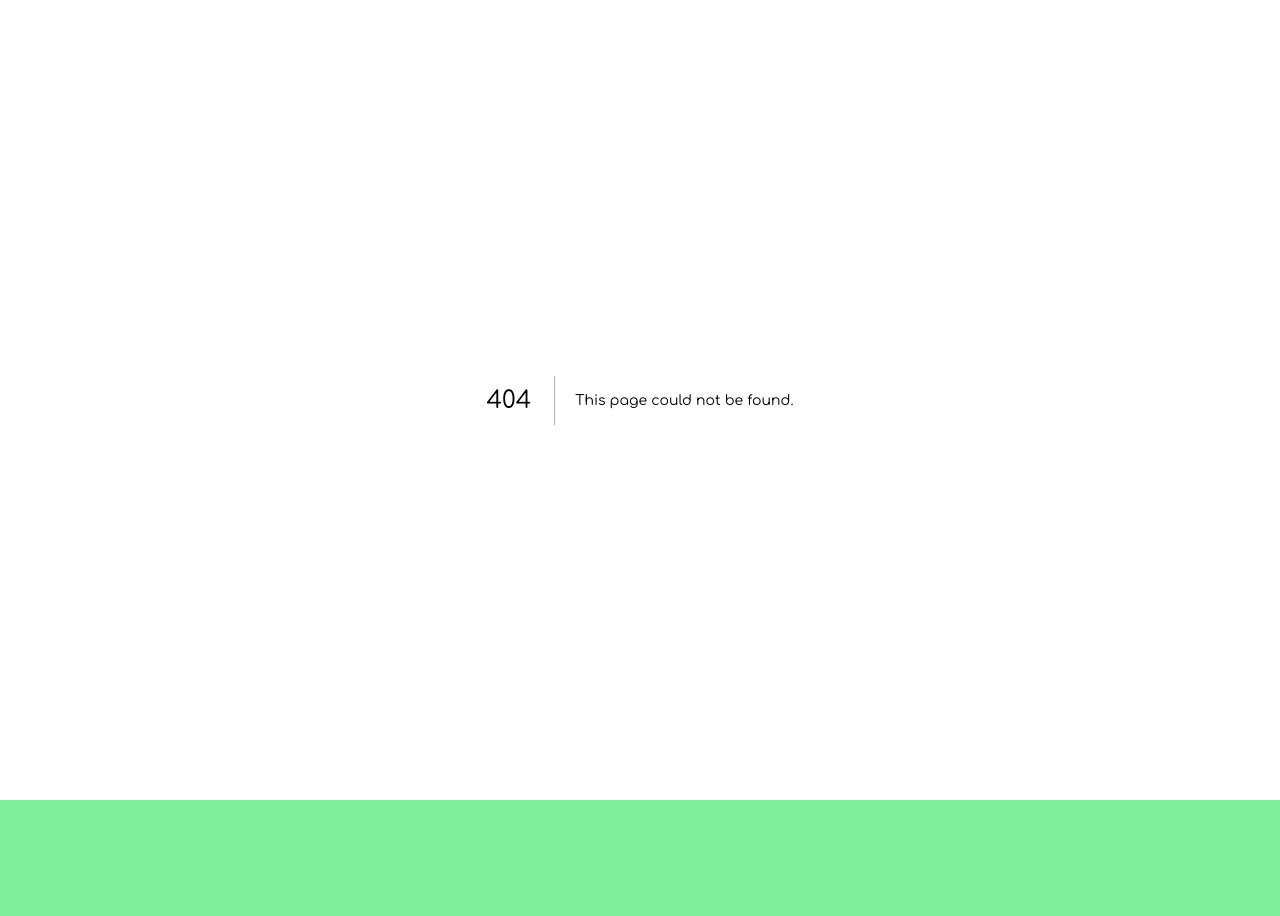
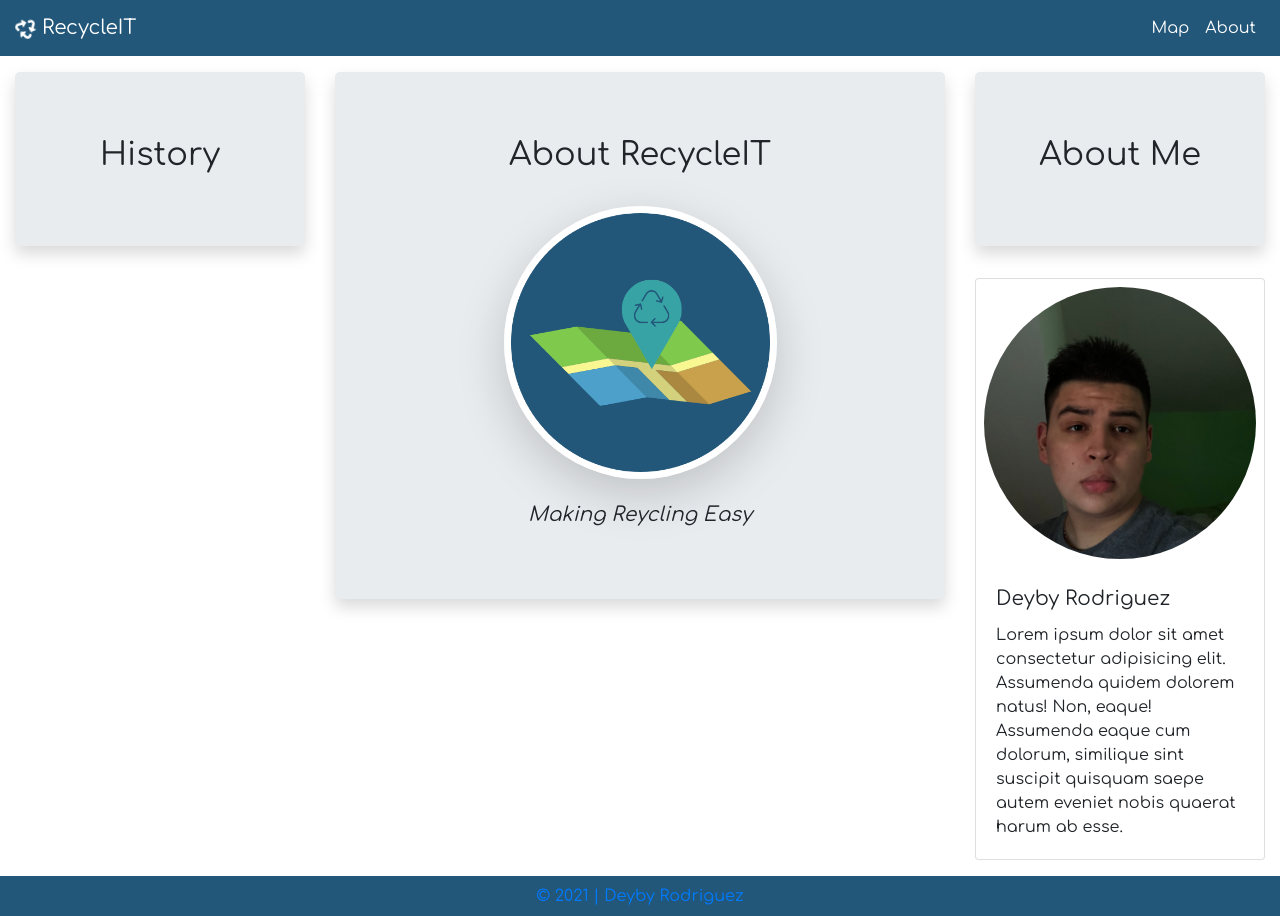
Before and after one commit to deybyr647/RecycleIT, a Next.js app: page /about in a window 1280 px wide. Before the commit this address had no page. Before the commit the page ends 800 px from the top, so only its background shows below. Built offline with nearby package versions, Linux system fonts and the light colour scheme.

Commit message:
Cleaned up styling, and began work on about page

```diff
--- /dev/null
+++ b/pages/about/index.tsx
@@ -0,0 +1,65 @@
+import { Container, Row, Col, Jumbotron, Image, Card } from 'react-bootstrap';
+
+import Metadata from '../../components/Metadata';
+import Navigation from '../../components/Navigation';
+import Footer from '../../components/Footer';
+
+import styles from '../../styles/about.module.css';
+
+const AboutContent = () => {
+    return (
+        <Container fluid>
+            <Row>
+                <Col md={12} lg={4} xl={3}>
+                    <Jumbotron className={`${styles.contentContainer} shadow`}>
+                        <h2 className="text-center">History</h2>
+                    </Jumbotron>
+
+                    <Row>
+
+                    </Row>
+                </Col>
+
+                <Col className="order-first order-lg-0" md={12} lg={4} xl={6}>
+                    <Jumbotron className={`${styles.contentContainer} d-flex flex-column align-items-center shadow`}>
+                        <h2 className="text-center">About RecycleIT</h2>
+
+                        <Image className="w-50 shadow-lg my-4" roundedCircle src="/logo.png"/>
+
+                        <h5 className="text-center font-italic">Making Reycling Easy</h5>
+                    </Jumbotron>
+                </Col>
+
+                <Col md={12} lg={4} xl={3}>
+                    <Jumbotron className={`${styles.contentContainer} shadow`}>
+                        <h2 className="text-center">About Me</h2>
+                    </Jumbotron>
+
+                    <Card>
+                        <Card.Img src="/deyby.jpg" className="rounded-circle border-0 p-2" variant="top"/>
+                        <Card.Body>
+                            <Card.Title>Deyby Rodriguez</Card.Title>
+                            <Card.Text>
+                                Lorem ipsum dolor sit amet consectetur adipisicing elit. Assumenda quidem dolorem natus! Non, eaque! Assumenda eaque cum dolorum, similique sint suscipit quisquam saepe autem eveniet nobis quaerat harum ab esse.
+                            </Card.Text>
+                        </Card.Body>
+                    </Card>
+
+                </Col>
+            </Row>
+        </Container>
+    );
+}
+
+const AboutPage = () => {
+    return(
+        <>
+            <Metadata title="About RecycleIT"/>
+            <Navigation/>
+            <AboutContent/>
+            <Footer/>
+        </>
+    )
+}
+
+export default AboutPage;
--- /dev/null
+++ b/styles/about.module.css
@@ -0,0 +1,3 @@
+.contentContainer {
+    background-color: #C7F9CC;
+}
--- a/styles/map.module.css
+++ b/styles/map.module.css
@@ -28,5 +28,4 @@
 
 .placeDetailsCard {
     background-color: #C7F9CC;
-    height: 80vh;
 }
```
Also changed, not shown: pages/map/place/[placeid].tsx (+13 -13 lines), public/deyby.jpg (added), public/logo.png (added).
